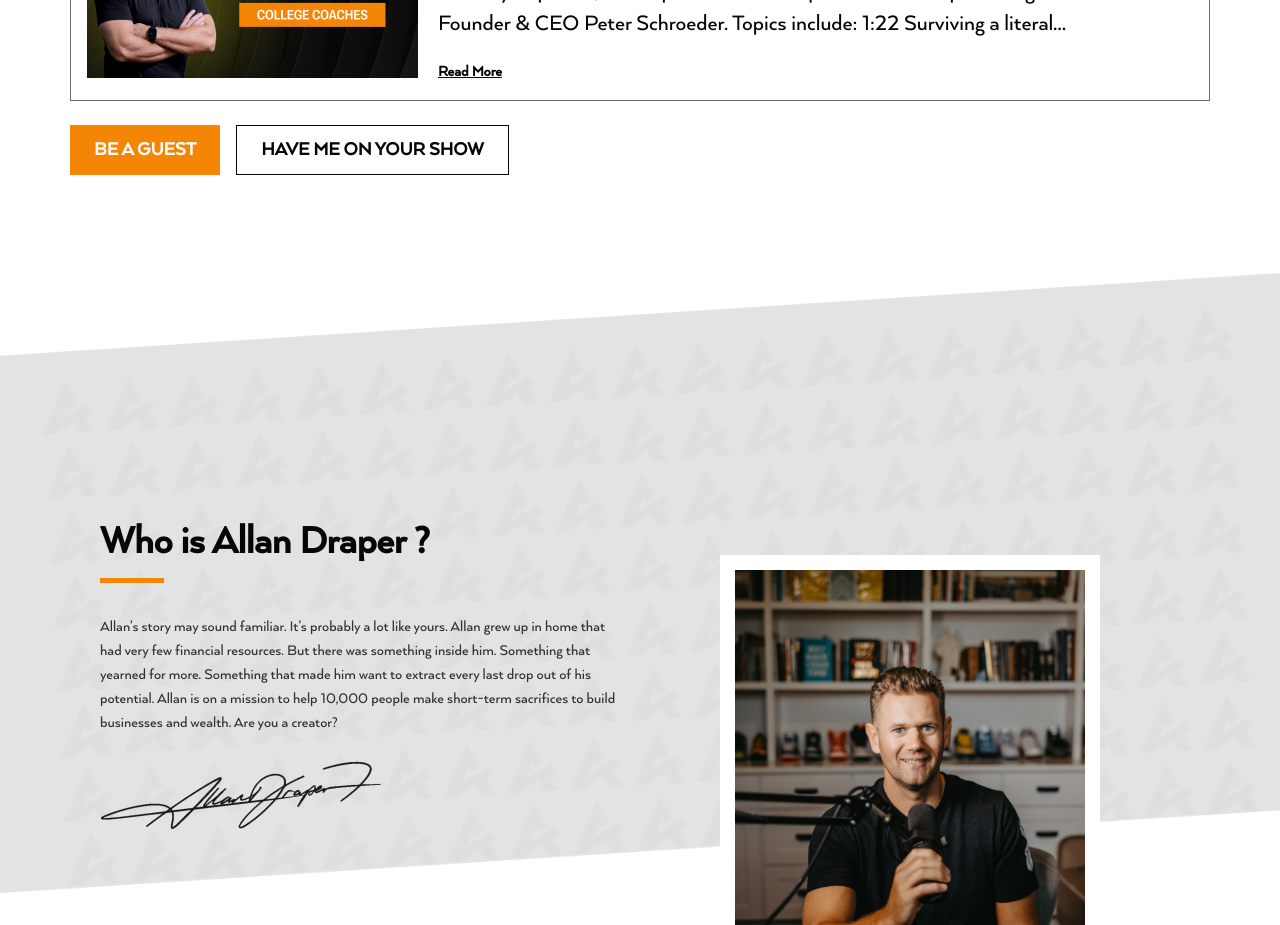
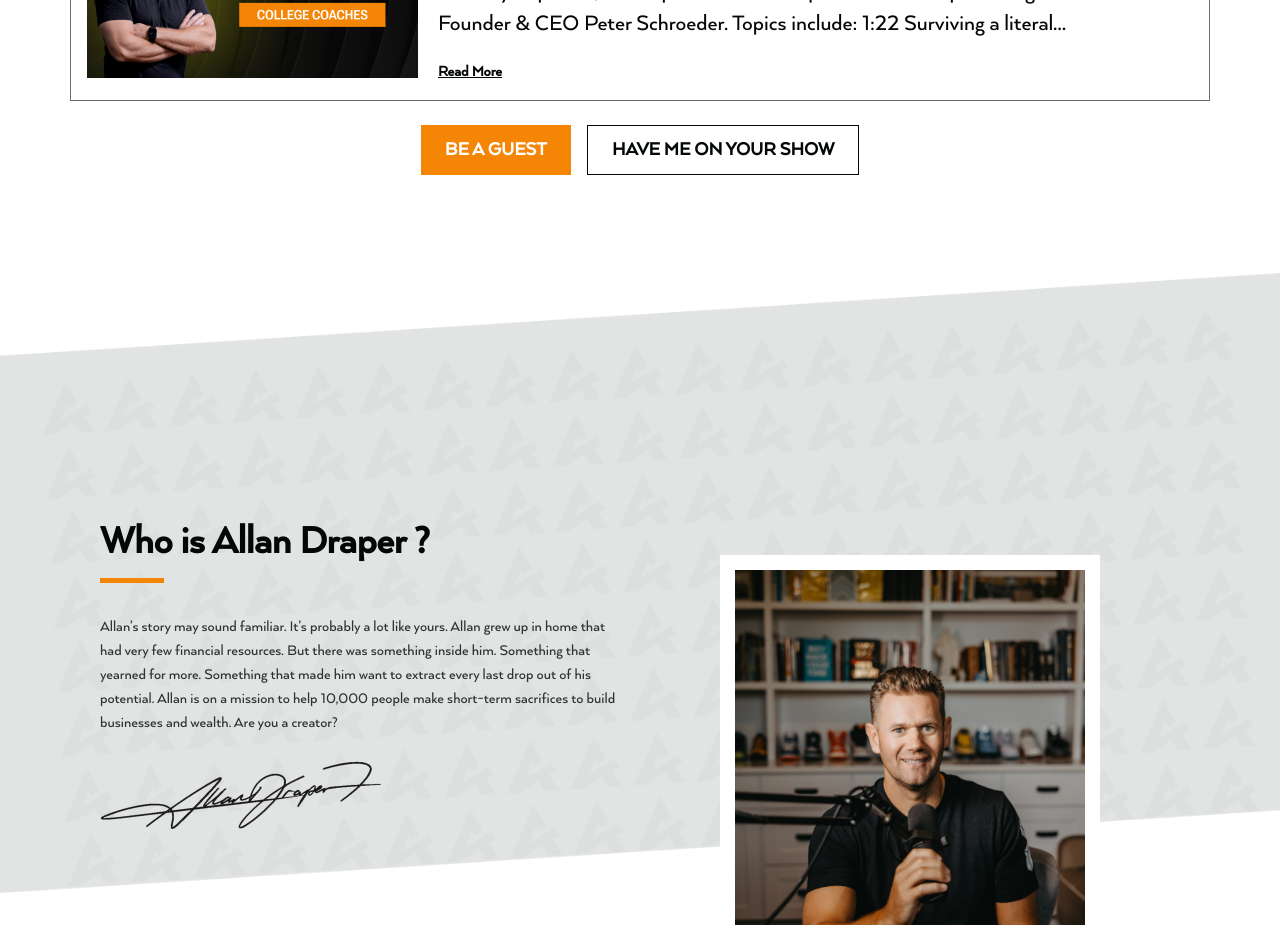
Before and after one commit to Deepak-Maan/Allan-Drapper, a Next.js app: page / in a window 1280 px wide. Shown: the part 2040-2965 px from the top of the page. Built offline with nearby package versions, Linux system fonts and the light colour scheme.

Commit message:
modified videoprodcast section

```diff
--- a/src/components/homePage/ProdcastVideos.jsx
+++ b/src/components/homePage/ProdcastVideos.jsx
@@ -9,7 +9,7 @@ const ProdcastVideos = () => {
             <div className="container  mx-auto px-3 md:py-20 sm:py-16 py-12 lg:pt-[113px] lg:pb-[98px] max-w-[1164px]">
                 <H2 heading="Podcasts" className="after:bg-yellow flex justify-center after:left-1/2 after:-translate-x-1/2 mb-[107px]" />
                 <ProdcastVideoMap />
-                <div className="flex flex-wrap gap-4">
+                <div className="flex flex-wrap gap-4 justify-center">
                     <CommonButton text='BE A GUEST' classesbtn=' max-sm:w-full' />
                     <CommonButton text='HAVE ME ON YOUR SHOW' classesbtn='after:bg-white max-sm:w-full bg-white !hover:!text-yellow hover:border-yellow border border-lightBlack !text-lightBlack' />
                 </div>
```
